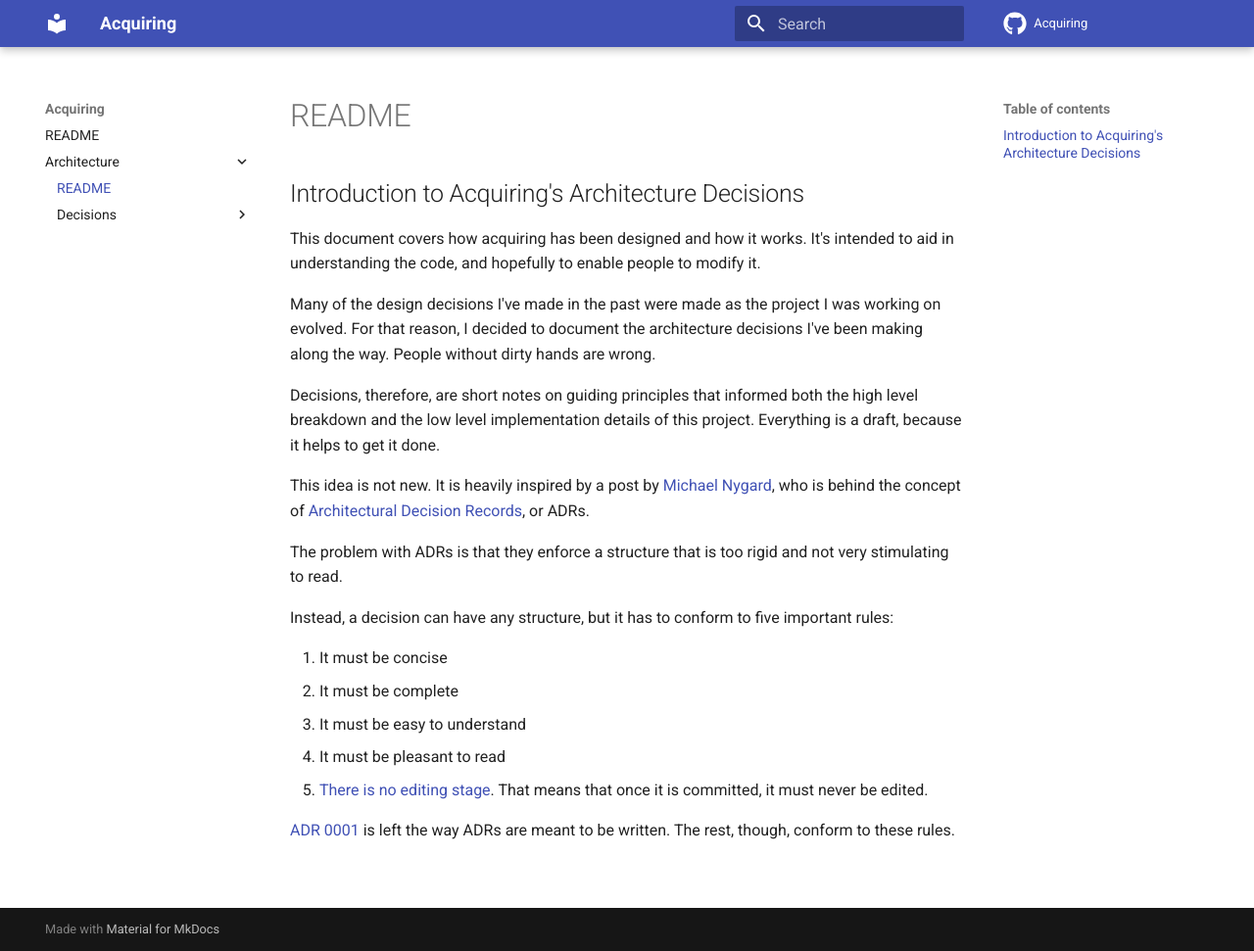
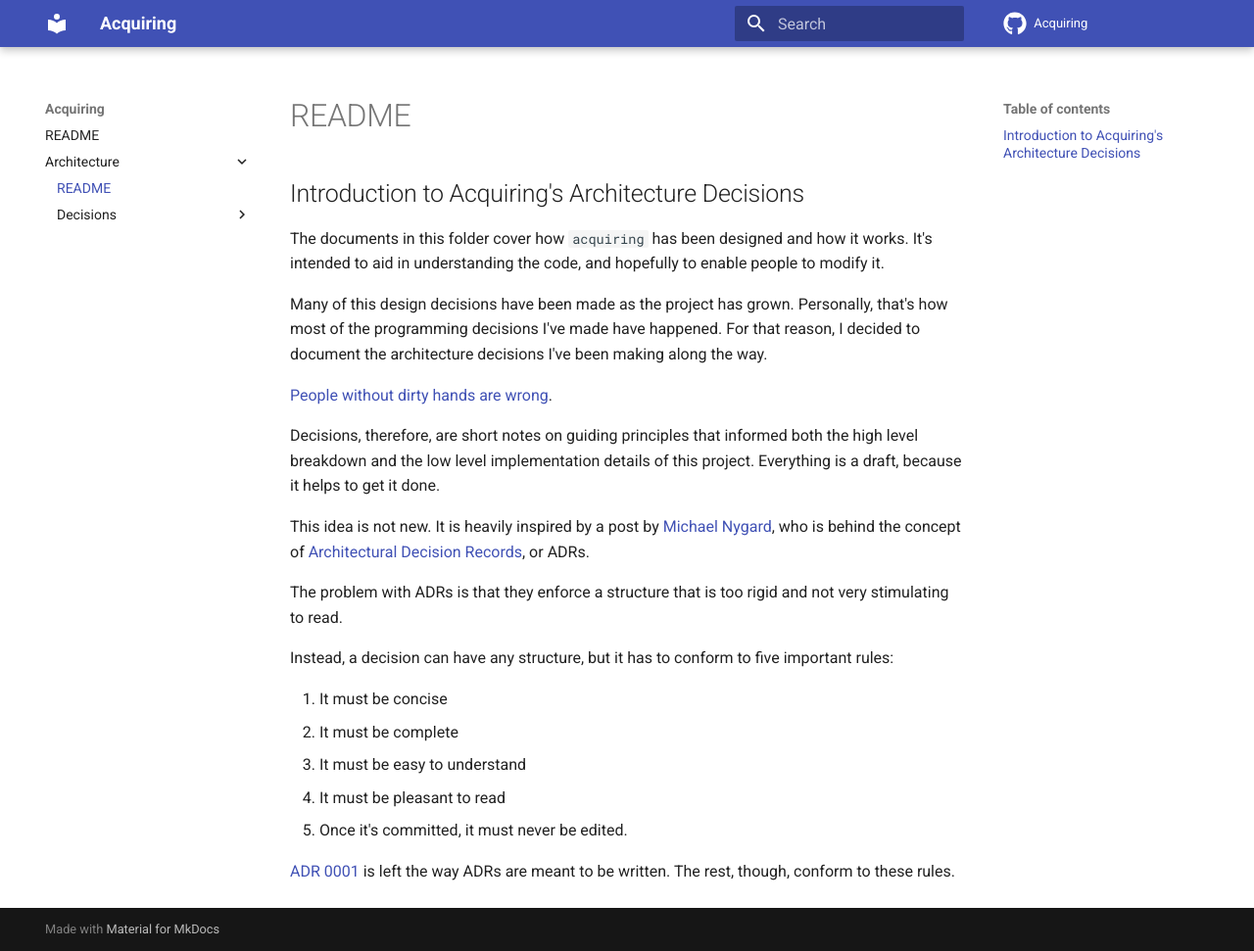
Before and after one commit to acquiringlabs/acquiring, an MkDocs documentation site: the page built from docs/architecture/index.md, in a window 1280 px wide and 971 px high. Shown: the whole window at 98% size. Built offline with MkDocs 1.6.1 and Material for MkDocs 9.7.7, drawn with Linux system fonts in a browser that asks for light colours; comment, search, counter and statistics services are not loaded.

Commit message:
Refine introduction to ADRs

```diff
--- a/docs/architecture/index.md
+++ b/docs/architecture/index.md
@@ -2,11 +2,14 @@
 
 ## Introduction to Acquiring's Architecture Decisions
 
-This document covers how acquiring has been designed and how it works. It's intended to aid in understanding the code,
-and hopefully to enable people to modify it.
+The documents in this folder cover how `acquiring` has been designed and how it works. It's intended to aid in
+understanding the code, and hopefully to enable people to modify it.
 
-Many of the design decisions I've made in the past were made as the project I was working on evolved. For that reason,
-I decided to document the architecture decisions I've been making along the way. People without dirty hands are wrong.
+Many of this design decisions have been made as the project has grown. Personally, that's how most of the programming
+decisions I've made have happened. For that reason, I decided to document the architecture decisions I've been making
+along the way.
+
+[People without dirty hands are wrong](https://medium.com/@bre/the-cult-of-done-manifesto-724ca1c2ff13).
 
 Decisions, therefore, are short notes on guiding principles that informed both the high level breakdown and the low
 level implementation details of this project. Everything is a draft, because it helps to get it done.
@@ -23,8 +26,8 @@ Instead, a decision can have any structure, but it has to conform to five import
 2. It must be complete
 3. It must be easy to understand
 4. It must be pleasant to read
-5. [There is no editing stage](https://medium.com/@bre/the-cult-of-done-manifesto-724ca1c2ff13). That means that once it
- is committed, it must never be edited.
+5. Once it's committed, it must never be edited.
+
 
 [ADR 0001](/architecture/decisions/0001-record-architecture-decisions) is left the way ADRs are meant to be written. The
  rest, though, conform to these rules.
```
